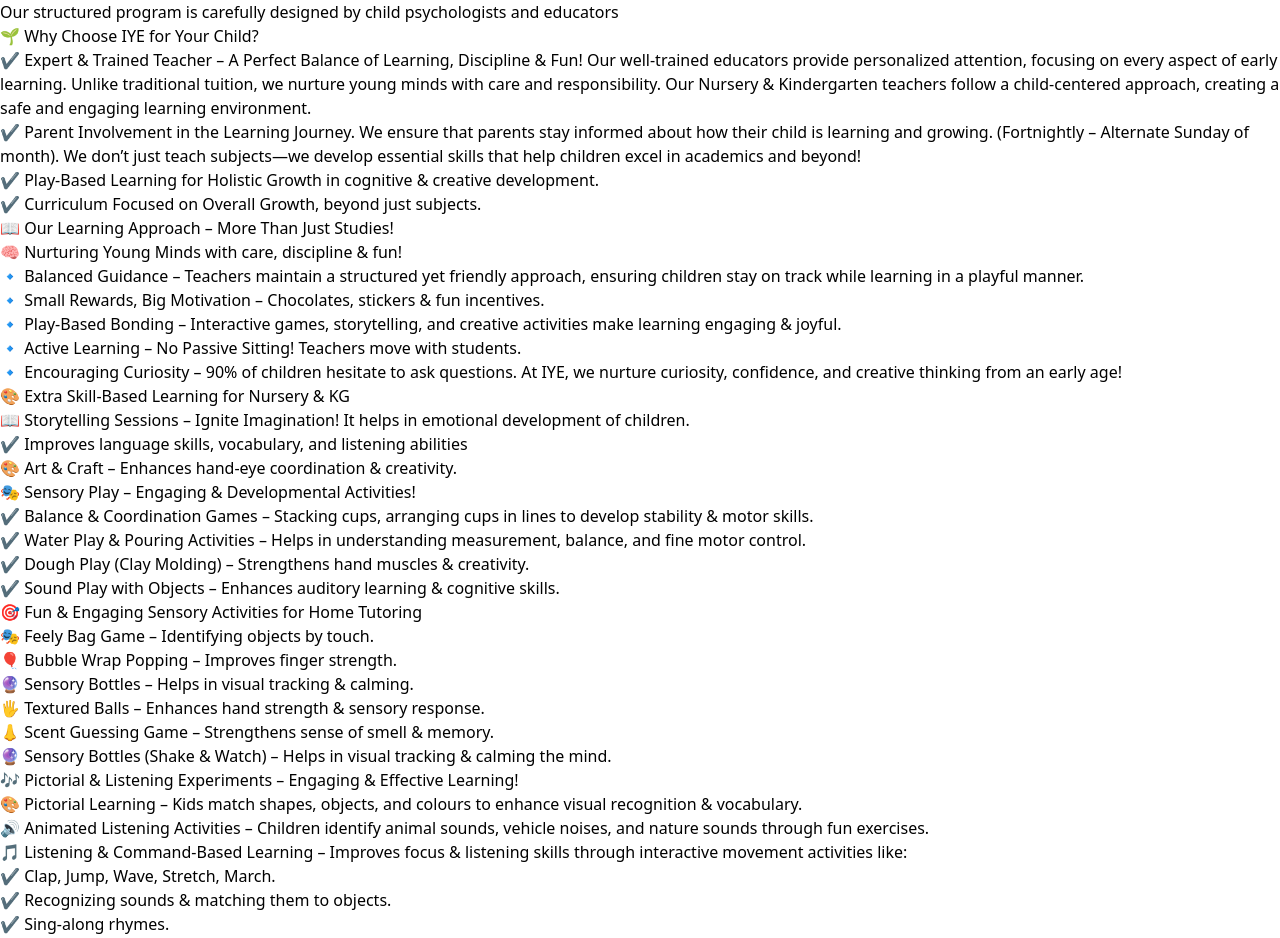
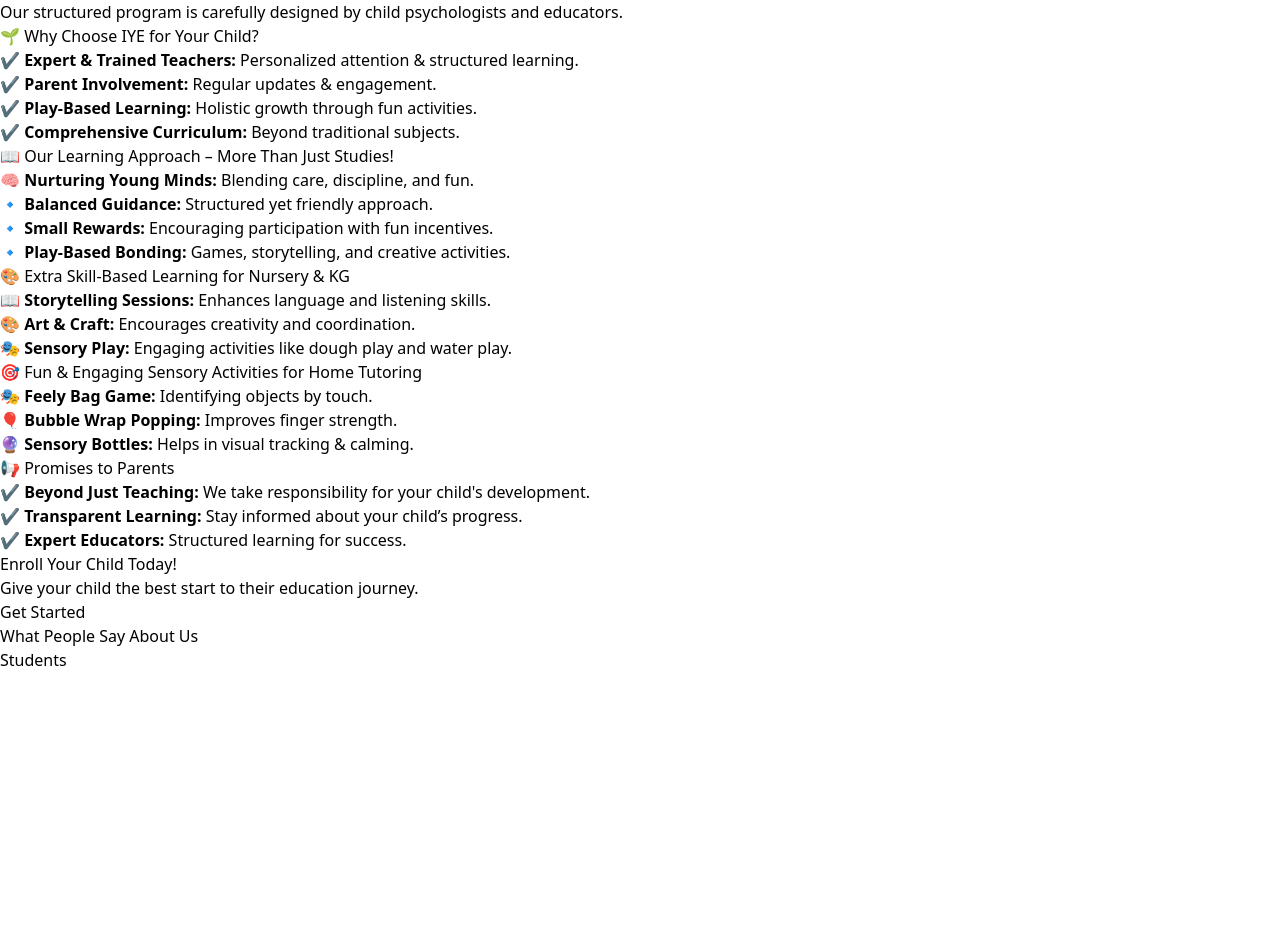
Before and after one commit to LakshmanKrsah/EducationApp, a React (Vite) app in the folder IYE/: page /early-education in a window 1280 px wide. Shown: the part 5624-6562 px from the top of the page. Built offline with nearby package versions, Linux system fonts and the light colour scheme.

Commit message:
doing for some changes

```diff
--- a/IYE/src/page/EarlyEducation.jsx
+++ b/IYE/src/page/EarlyEducation.jsx
@@ -1,145 +1,78 @@
 import React from "react";
 import Footer from "../component/Footer";
 import Navbar from "../component/Navbar";
-import Testimonials from './NurseryPrents';
+import Testimonials from "./NurseryPrents";
 
 const EarlyEducation = () => {
   return (
     <>
       <Navbar />
       <br />
-      <div className="max-w-5xl mx-auto p-6 mt-12 space-y-8 text-gray-900 dark:text-white bg-white dark:bg-gray-900 rounded-lg shadow-lg">
+      <div className="max-w-5xl mx-auto p-6 mt-12 space-y-8 text-gray-900 dark:text-white">
         {/* Header Section */}
-        <div className="text-center">
+        <div className="p-6 rounded-lg shadow-lg bg-red-400 dark:bg-gray-900 text-center border">
           <h1 className="text-3xl font-bold">💡 Because Early Education Shapes the Future!</h1>
           <p className="mt-2 text-lg">
-            At Illuminate Your Education (IYE), we nurture, engage, and develop essential life skills in your child. <br />
-            <span>Our structured program is carefully designed by child psychologists and educators</span>
+            At Illuminate Your Education (IYE), we nurture, engage, and develop essential life skills in your child.
+            <br />
+            Our structured program is carefully designed by child psychologists and educators.
           </p>
         </div>
 
-        {/* Video Section
-        <div className="flex justify-center">
-          <video className="w-3/4 rounded-lg shadow-lg" controls>
-            <source src="/videos/nursery_lkg_ukg.mp4" type="video/mp4" />
-            Your browser does not support the video tag.
-          </video>
-        </div> */}
-
-        {/* Graphical Representation
-        <div className="flex justify-center">
-          <img src="/images/education_graphic.png" alt="Educational Representation" className="w-3/4 rounded-lg shadow-lg" />
-        </div> */}
-
         {/* Why Choose IYE Section */}
-        <div className="space-y-4">
+        <div className="p-6 rounded-lg shadow-lg bg-gray-50 dark:bg-gray-800 border">
           <h2 className="text-2xl font-semibold">🌱 Why Choose IYE for Your Child?</h2>
-          <ul className="pl-5 space-y-2">
-            <li>✔ Expert & Trained Teacher – A Perfect Balance of Learning, Discipline & Fun!
-              Our well-trained educators provide personalized attention, focusing on every aspect of early learning. Unlike traditional tuition, we nurture young minds with care and responsibility. Our Nursery & Kindergarten teachers follow a child-centered approach, creating a safe and engaging learning environment.
-            </li>
-            <li>✔ Parent Involvement in the Learning Journey.
-              We ensure that parents stay informed about how their child is learning and growing. (Fortnightly – Alternate Sunday of month).
-              We don’t just teach subjects—we develop essential skills that help children excel in academics and beyond!
-
-            </li>
-            <li>✔ Play-Based Learning for Holistic Growth in cognitive & creative development.</li>
-            <li>✔ Curriculum Focused on Overall Growth, beyond just subjects.</li>
+          <ul className="mt-2 space-y-2">
+            <li><strong>✔ Expert & Trained Teachers:</strong> Personalized attention & structured learning.</li>
+            <li><strong>✔ Parent Involvement:</strong> Regular updates & engagement.</li>
+            <li><strong>✔ Play-Based Learning:</strong> Holistic growth through fun activities.</li>
+            <li><strong>✔ Comprehensive Curriculum:</strong> Beyond traditional subjects.</li>
           </ul>
         </div>
 
         {/* Learning Approach Section */}
-        <div className="space-y-4">
+        <div className="p-6 rounded-lg shadow-lg bg-white dark:bg-gray-900 border">
           <h2 className="text-2xl font-semibold">📖 Our Learning Approach – More Than Just Studies!</h2>
-          <ul className="pl-5 space-y-2">
-            <li>🧠 Nurturing Young Minds with care, discipline & fun!</li>
-            <li>🔹 Balanced Guidance – Teachers maintain a structured yet friendly approach, ensuring children stay on track while learning in a playful manner.</li>
-            <li>🔹 Small Rewards, Big Motivation – Chocolates, stickers & fun incentives.</li>
-            <li>🔹 Play-Based Bonding – Interactive games, storytelling, and creative activities make learning engaging & joyful.</li>
-            <li>🔹 Active Learning – No Passive Sitting! Teachers move with students.</li>
-            <li>🔹 Encouraging Curiosity – 90% of children hesitate to ask questions. At IYE, we nurture curiosity, confidence, and creative thinking from an early age!</li>
+          <ul className="mt-2 space-y-2">
+            <li><strong>🧠 Nurturing Young Minds:</strong> Blending care, discipline, and fun.</li>
+            <li><strong>🔹 Balanced Guidance:</strong> Structured yet friendly approach.</li>
+            <li><strong>🔹 Small Rewards:</strong> Encouraging participation with fun incentives.</li>
+            <li><strong>🔹 Play-Based Bonding:</strong> Games, storytelling, and creative activities.</li>
           </ul>
         </div>
 
         {/* Extra Skills Section */}
-        <div className="space-y-4">
+        <div className="p-6 rounded-lg shadow-lg bg-gray-50 dark:bg-gray-800 border">
           <h2 className="text-2xl font-semibold">🎨 Extra Skill-Based Learning for Nursery & KG</h2>
-          <ul className="pl-5 space-y-2">
-            <li>📖 Storytelling Sessions – Ignite Imagination! It helps in emotional development of children.
-              <br />✔ Improves language skills, vocabulary, and listening abilities
-            </li>
-            <li>🎨 Art & Craft – Enhances hand-eye coordination & creativity.</li>
-            <li>🎭 Sensory Play – Engaging & Developmental Activities!
-              <br />
-              ✔ Balance & Coordination Games – Stacking cups, arranging cups in lines to develop stability & motor skills.
-              <br />
-              ✔ Water Play & Pouring Activities – Helps in understanding measurement, balance, and fine motor control.
-              <br />
-              ✔ Dough Play (Clay Molding) – Strengthens hand muscles & creativity.
-              <br />
-              ✔ Sound Play with Objects – Enhances auditory learning & cognitive skills.
-            </li>
+          <ul className="mt-2 space-y-2">
+            <li><strong>📖 Storytelling Sessions:</strong> Enhances language and listening skills.</li>
+            <li><strong>🎨 Art & Craft:</strong> Encourages creativity and coordination.</li>
+            <li><strong>🎭 Sensory Play:</strong> Engaging activities like dough play and water play.</li>
           </ul>
         </div>
 
         {/* Sensory Activities Section */}
-        <div className="space-y-4">
+        <div className="p-6 rounded-lg shadow-lg bg-white dark:bg-gray-900 border">
           <h2 className="text-2xl font-semibold">🎯 Fun & Engaging Sensory Activities for Home Tutoring</h2>
-          <ul className="pl-5 space-y-2">
-            <li>🎭 Feely Bag Game – Identifying objects by touch.</li>
-            <li>🎈 Bubble Wrap Popping – Improves finger strength.</li>
-            <li>🔮 Sensory Bottles – Helps in visual tracking & calming.</li>
-            <li>🖐 Textured Balls – Enhances hand strength & sensory response.</li>
-            <li>👃 Scent Guessing Game – Strengthens sense of smell & memory.</li>
-            <li>🔮 Sensory Bottles (Shake & Watch) – Helps in visual tracking & calming the mind.</li>
-          </ul>
-        </div>
-
-
-
-         {/* Pictorial & Listening Experiments*/}
-         <div className="space-y-4">
-          <h2 className="text-2xl font-semibold">🎶 Pictorial & Listening Experiments – Engaging & Effective Learning!</h2>
-          <ul className="pl-5 space-y-2">
-            <li>🎨 Pictorial Learning – Kids match shapes, objects, and colours to enhance visual recognition & vocabulary.</li>
-            <li>🔊 Animated Listening Activities – Children identify animal sounds, vehicle noises, and nature sounds through fun exercises.</li>
-            <li>🎵 Listening & Command-Based Learning – Improves focus & listening skills through interactive movement activities like:
-              <br />
-              ✔ Clap, Jump, Wave, Stretch, March.
-              <br />
-              ✔ Recognizing sounds & matching them to objects.
-              <br />
-              ✔ Sing-along rhymes.
-            </li>
-
+          <ul className="mt-2 space-y-2">
+            <li><strong>🎭 Feely Bag Game:</strong> Identifying objects by touch.</li>
+            <li><strong>🎈 Bubble Wrap Popping:</strong> Improves finger strength.</li>
+            <li><strong>🔮 Sensory Bottles:</strong> Helps in visual tracking & calming.</li>
           </ul>
         </div>
 
         {/* Promises to Parents */}
-        <div className="space-y-4">
-          <h2 className="text-2xl font-semibold">📢 Promises to Parents – What Sets Us Apart!</h2>
-          <ul className="pl-5 space-y-2">
-            <li>✔ Beyond Just Teaching – We Take Responsibility!
-              <br />
-              Unlike many teachers who focus only on fees, we ensure overall development & structured learning for every child.
-            </li>
-            <li>✔ Transparent Learning – Stay informed about your child’s progress.</li>
-            <li>✔ Expert & Trained Educators – Structured learning for success.</li>
-            <li>✔ Engaging & Transparent Learning - Parents stay informed about their child’s learning journey and development.</li>
-            <li>📞 Real-Time Teacher Arrival & Departure Notifications – Get updates for complete transparency.</li>
-            <li>🔄 Teacher Replacement Policy – 100% Satisfaction Guaranteed!
-              <br />
-              ✔ 3-Day Free Demo – Experience our teaching first!
-              <br />
-              ✔ Not satisfied? Get a teacher change within 3 days.
-              <br />
-              ✔ 100% Fee Refund if Not Satisfied Within the First Week!
-            </li>
+        <div className="p-6 rounded-lg shadow-lg bg-gray-50 dark:bg-gray-800 border">
+          <h2 className="text-2xl font-semibold">📢 Promises to Parents</h2>
+          <ul className="mt-2 space-y-2">
+            <li><strong>✔ Beyond Just Teaching:</strong> We take responsibility for your child's development.</li>
+            <li><strong>✔ Transparent Learning:</strong> Stay informed about your child’s progress.</li>
+            <li><strong>✔ Expert Educators:</strong> Structured learning for success.</li>
           </ul>
         </div>
 
         {/* Contact Section */}
-        <div className="bg-red-400 text-white py-12 text-center">
+        <div className="p-6 rounded-lg shadow-lg bg-red-400 text-white text-center">
           <h2 className="text-2xl font-semibold">Enroll Your Child Today!</h2>
           <p className="mt-2 text-lg">Give your child the best start to their education journey.</p>
           <button className="mt-4 px-6 py-3 bg-white text-blue-500 font-semibold rounded-lg hover:bg-gray-200 transition">
@@ -147,6 +80,7 @@
           </button>
         </div>
       </div>
+
       <Testimonials />
       <Footer />
     </>
```
